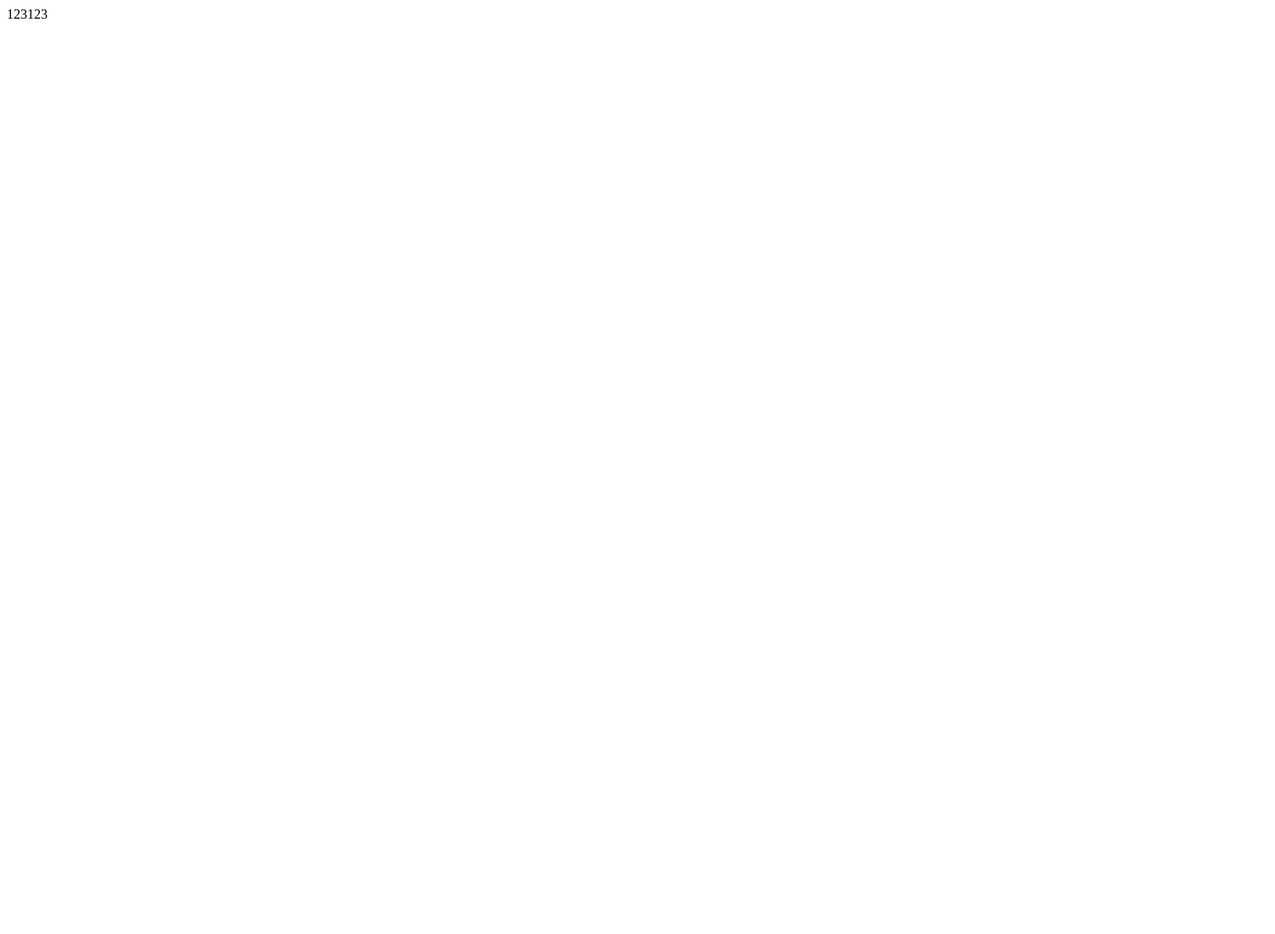
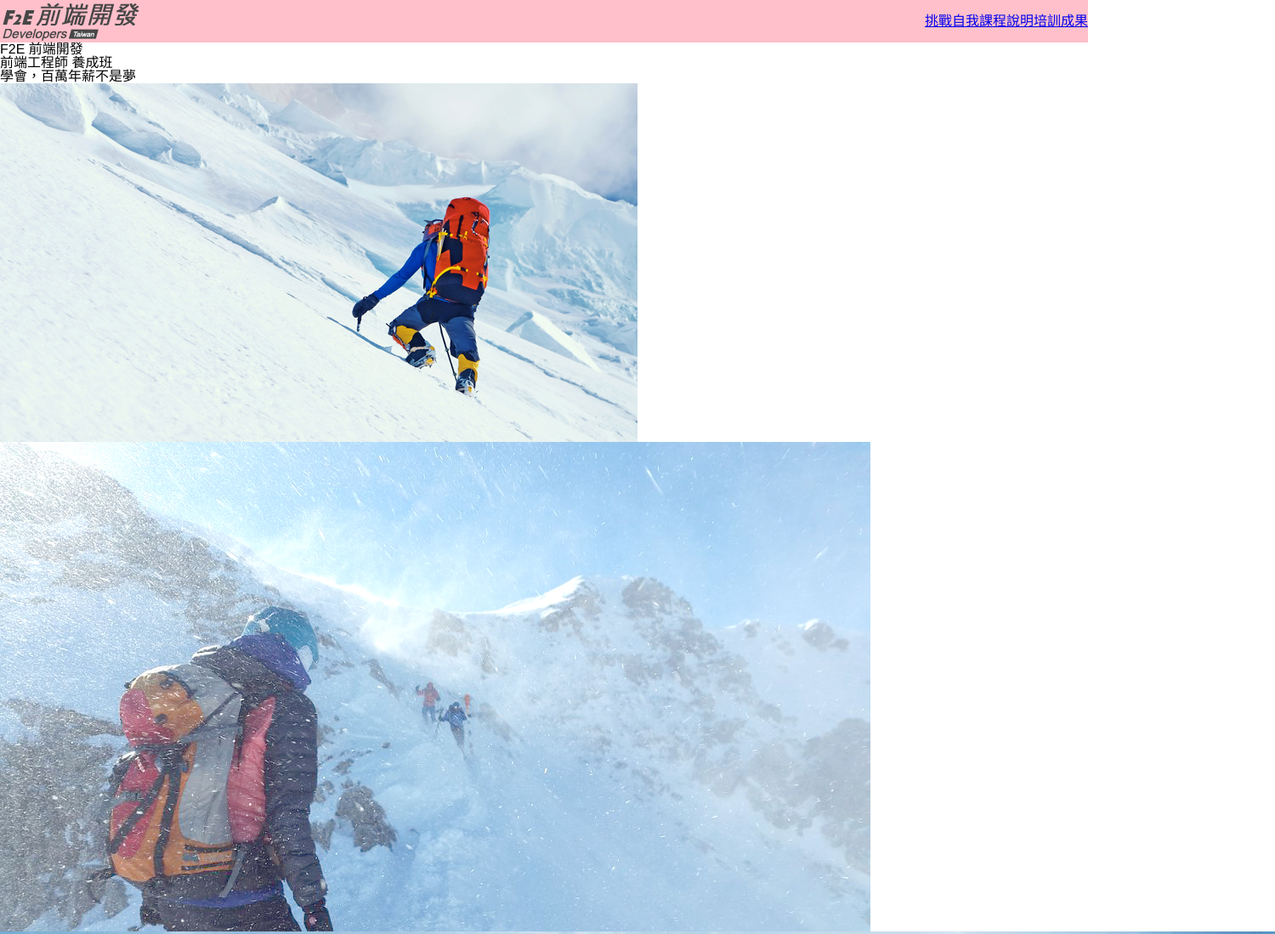
Before and after one commit to YA-CHUN1101/F2E, a plain HTML site: page index.html in a window 1280 px wide. Shown: the top 1099 px of the page at 85% size, 1500 px wide, since content can reach past the window. Before the commit the page ends 800 px from the top, so only its background shows below. Drawn offline with nearby package versions, Linux system fonts and the light colour scheme.

Commit message:
update html

```diff
--- a/index.html
+++ b/index.html
@@ -16,10 +16,71 @@
     <meta property="og:locale" content="zh_TW">
     <title>F2E 前端開發</title>
     <link rel="shortcut icon" href="favicon.ico" type="image/x-icon">
+
+    <link rel="stylesheet" href="https://cdnjs.cloudflare.com/ajax/libs/meyer-reset/2.0/reset.min.css"
+        integrity="sha512-NmLkDIU1C/C88wi324HBc+S2kLhi08PN5GDeUVVVC/BVt/9Izdsc9SVeVfA1UZbY3sHUlDSyRXhCzHfr6hmPPw=="
+        crossorigin="anonymous" referrerpolicy="no-referrer" />
+    <link rel="stylesheet" href="./style/index.css">
+    <link rel="preconnect" href="https://fonts.googleapis.com">
+    <link rel="preconnect" href="https://fonts.gstatic.com" crossorigin>
+    <link href="https://fonts.googleapis.com/css2?family=Noto+Sans+TC:wght@100..900&display=swap" rel="stylesheet">
+    <link rel="stylesheet" href="https://cdnjs.cloudflare.com/ajax/libs/font-awesome/6.7.2/css/all.min.css"
+        integrity="sha512-Evv84Mr4kqVGRNSgIGL/F/aIDqQb7xQ2vcrdIwxfjThSH8CSR7PBEakCr51Ck+w+/U6swU2Im1vVX0SVk9ABhg=="
+        crossorigin="anonymous" referrerpolicy="no-referrer" />
+
 </head>
 
 <body>
-    123123
+    <header class="header">
+        <div class="header-head">
+            <a href="javascript:;">
+                <img class="header-img header-img-logo" src="./images/header-logo.png" width="167" height="50"
+                    alt="F2E 前端開發">
+            </a>
+        </div>
+        <div class="header-body">
+            <nav class="nav">
+                <ul class="nav-ul">
+                    <li class="nav-li">
+                        <a class="nav-link" href="javascript:;">挑戰自我</a>
+                    </li>
+                    <li class="nav-li">
+                        <a class="nav-link" href="javascript:;">課程說明</a>
+                    </li>
+                    <li class="nav-li">
+                        <a class="nav-link" href="javascript:;">培訓成果</a>
+                    </li>
+                </ul>
+                <div class="nav-btnwrap">
+                    <button class="nav-btn " type="button">
+                        <i class="fa-solid fa-xmark fa-fw"></i>
+                    </button>
+                </div>
+            </nav>
+        </div>
+        <div class="header-foot">
+            <div class="header-btnwrap">
+                <button class="header-btn" type="button">
+                    <i class="fa-solid fa-bars fa-fw"></i>
+                </button>
+            </div>
+        </div>
+    </header>
+
+    <section class="banner">
+        <div class="banner-head">
+            <h2 class="banner-subititle">F2E 前端開發</h2>
+            <h1 class="banner-title">前端工程師 養成班</h1>
+            <p class="banner-description">學會，百萬年薪不是夢</p>
+        </div>
+        <div class="banner-body">
+            <img src="./images/banner/banner-1-desktop.jpg" width="750" height="422" alt="">
+            <img src="./images/banner/banner-2-desktop.jpg" width="1024" height="576" alt="">
+            <img src="./images/banner/banner-3-desktop.jpg" width="1500" height="855" alt="">
+            <img src="./images/banner/banner-4-desktop.jpg" width="768" height="1024" alt="">
+        </div>
+    </section>
+
 
 </body>
 
--- /dev/null
+++ b/style/index.css
@@ -0,0 +1,32 @@
+@charset "utf-8";
+
+/* reset.............. */
+body {
+    font-family: Aral, Helvetica, "Noto Sans TC", serif;
+}
+
+img {
+    vertical-align: bottom;
+}
+
+/* header................. */
+.header{
+    background-color: pink;
+    display: flex;
+    justify-content: space-between;
+    align-items: center;
+
+}
+
+.header-foot {
+    display: none;
+}
+
+/* nav................. */
+.nav-ul{
+    display: flex;
+
+}
+.nav-btnwrap {
+    display: none;
+}
```
